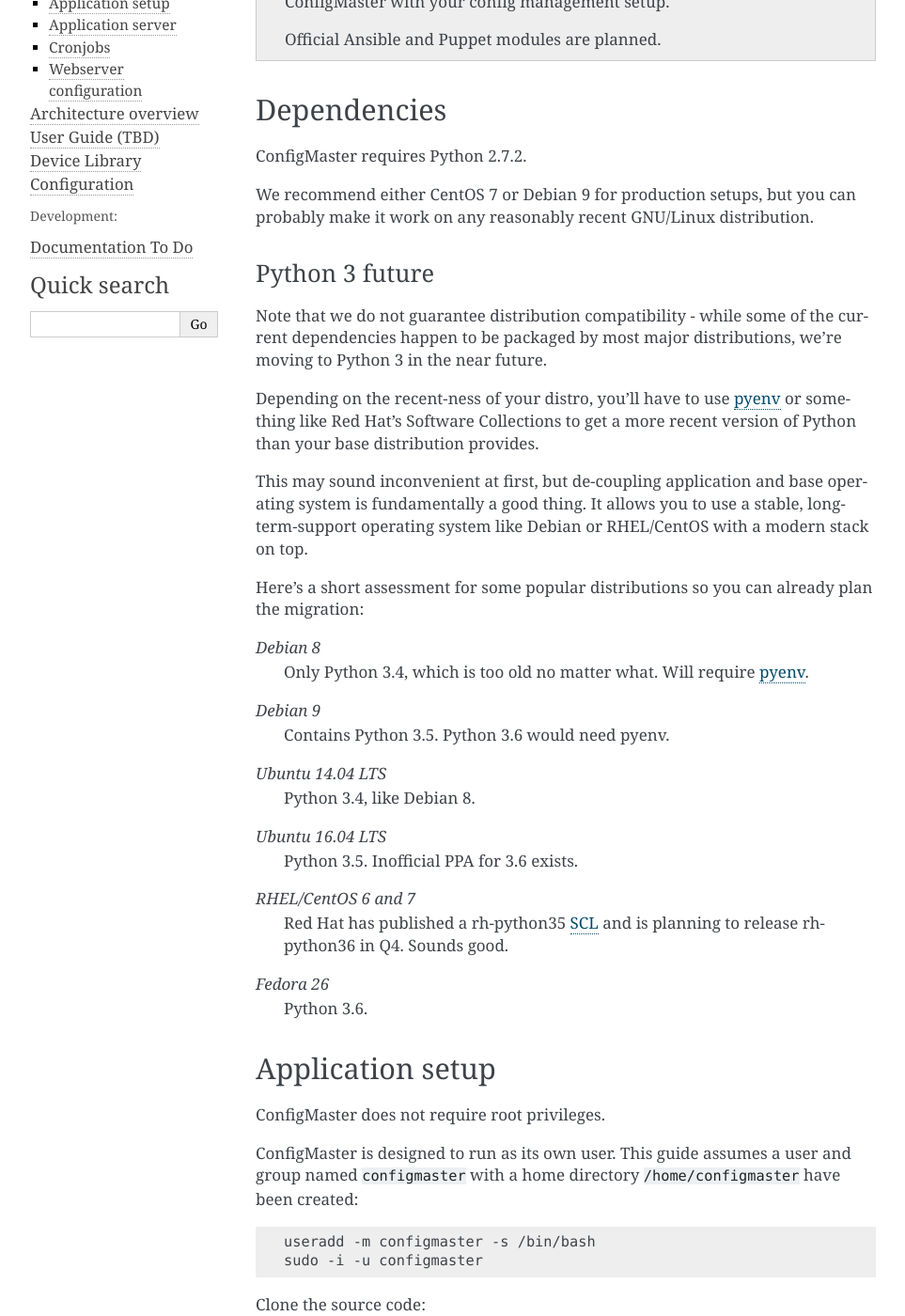
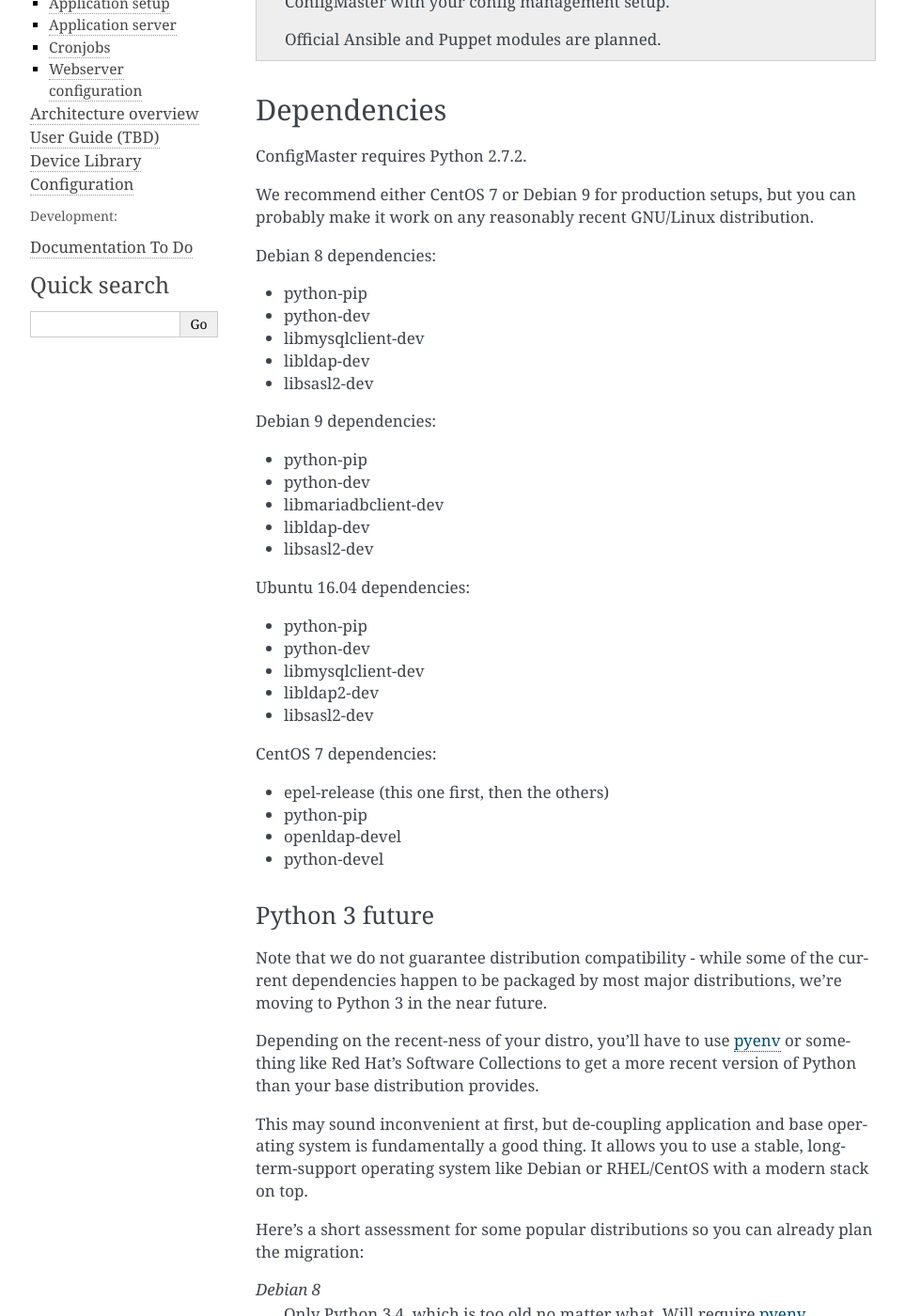
Before and after one commit to leoluk/configmaster, a Sphinx documentation site: the page built from docs/installation_guide.rst, in a window 1280 px wide and 1400 px high, scrolled down 218 px. Shown: the whole window at 94% size, without its empty margins (148-1111 px from the left). Built offline with Sphinx 7.4.7, drawn with Linux system fonts in a browser that asks for light colours; pages that are not in the unit, such as notebooks, are missing from menus; some of the changed text lies outside the part shown.

Commit message:
Document build dependencies (#35)
Tested on Debian 8, 9, Ubuntu 16.04 and CentOS 7.

Fixes #33

```diff
--- a/docs/installation_guide.rst
+++ b/docs/installation_guide.rst
@@ -17,6 +17,37 @@
 
 We recommend either CentOS 7 or Debian 9 for production setups, but you can
 probably make it work on any reasonably recent GNU/Linux distribution.
+
+Debian 8 dependencies:
+
+- python-pip
+- python-dev
+- libmysqlclient-dev
+- libldap-dev
+- libsasl2-dev
+
+Debian 9 dependencies:
+
+- python-pip
+- python-dev
+- libmariadbclient-dev
+- libldap-dev
+- libsasl2-dev
+
+Ubuntu 16.04 dependencies:
+
+- python-pip
+- python-dev
+- libmysqlclient-dev
+- libldap2-dev
+- libsasl2-dev
+
+CentOS 7 dependencies:
+
+- epel-release (this one first, then the others)
+- python-pip
+- openldap-devel
+- python-devel
 
 Python 3 future
 ---------------
@@ -50,10 +81,9 @@
     Python 3.5. Inofficial PPA for 3.6 exists.
 
 *RHEL/CentOS 6 and 7*
-    Red Hat has published a rh-python35 `SCL`_ and is planning to release
-    rh-python36 in Q4. Sounds good.
+    Red Hat has published a rh-python35 and rh-python36 `SCL`_.
 
-*Fedora 26*
+*Fedora 26 and up*
     Python 3.6.
 
 
```
